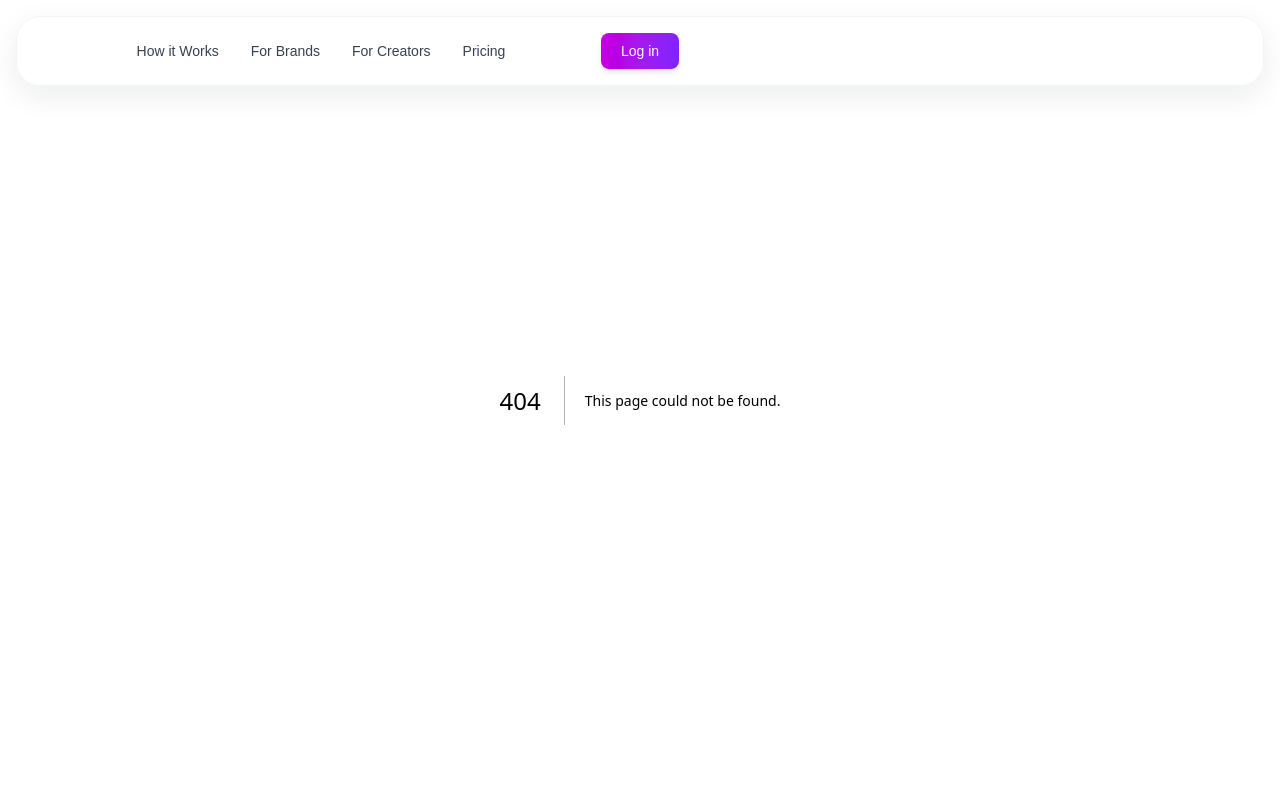
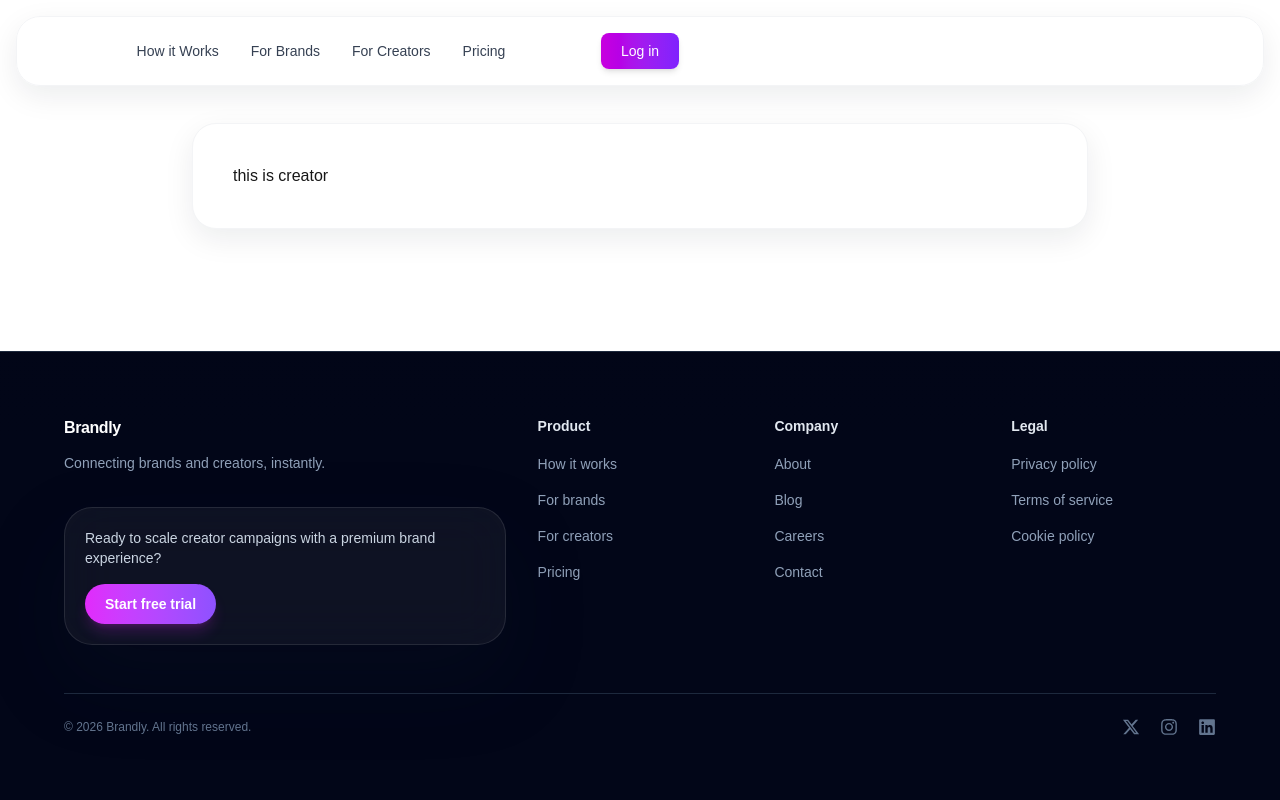
Before and after one commit to sukhdeep2813/Influencers, a Next.js app: page /dashboard/creator in a window 1280 px wide. Before the commit this address had no page. Shown: the top 800 px of the page. Built offline with nearby package versions, Linux system fonts and the light colour scheme.

Commit message:
Moved to inside app

```diff
--- /dev/null
+++ b/app/(brand)/dashboard/brand/layout.tsx
@@ -0,0 +1,13 @@
+export default function AuthLayout({
+  children,
+}: {
+  children: React.ReactNode;
+}) {
+  return (
+    <div className="flex flex-1 items-center justify-center px-4 py-12 sm:px-6 lg:px-8 w-full">
+      <div className="w-full max-w-4xl space-y-8 p-10 border border-gray-100 rounded-3xl bg-white shadow-[var(--card-shadow)]">
+        {children}
+      </div>
+    </div>
+  );
+}
--- /dev/null
+++ b/app/(brand)/dashboard/brand/page.tsx
@@ -0,0 +1,10 @@
+import React from 'react'
+
+const page = () => {
+  return (
+    <div>this is brand</div>
+  )
+
+}
+
+export default page
--- /dev/null
+++ b/app/(creator)/dashboard/creator/layout.tsx
@@ -0,0 +1,13 @@
+export default function AuthLayout({
+  children,
+}: {
+  children: React.ReactNode;
+}) {
+  return (
+    <div className="flex flex-1 items-center justify-center px-4 py-12 sm:px-6 lg:px-8 w-full">
+      <div className="w-full max-w-4xl space-y-8 p-10 border border-gray-100 rounded-3xl bg-white shadow-[var(--card-shadow)]">
+        {children}
+      </div>
+    </div>
+  );
+}
--- /dev/null
+++ b/app/(creator)/dashboard/creator/page.tsx
@@ -0,0 +1,6 @@
+import React from "react";
+
+const page = () => {
+  return <div>this is creator</div>;
+};
+export default page;
```
